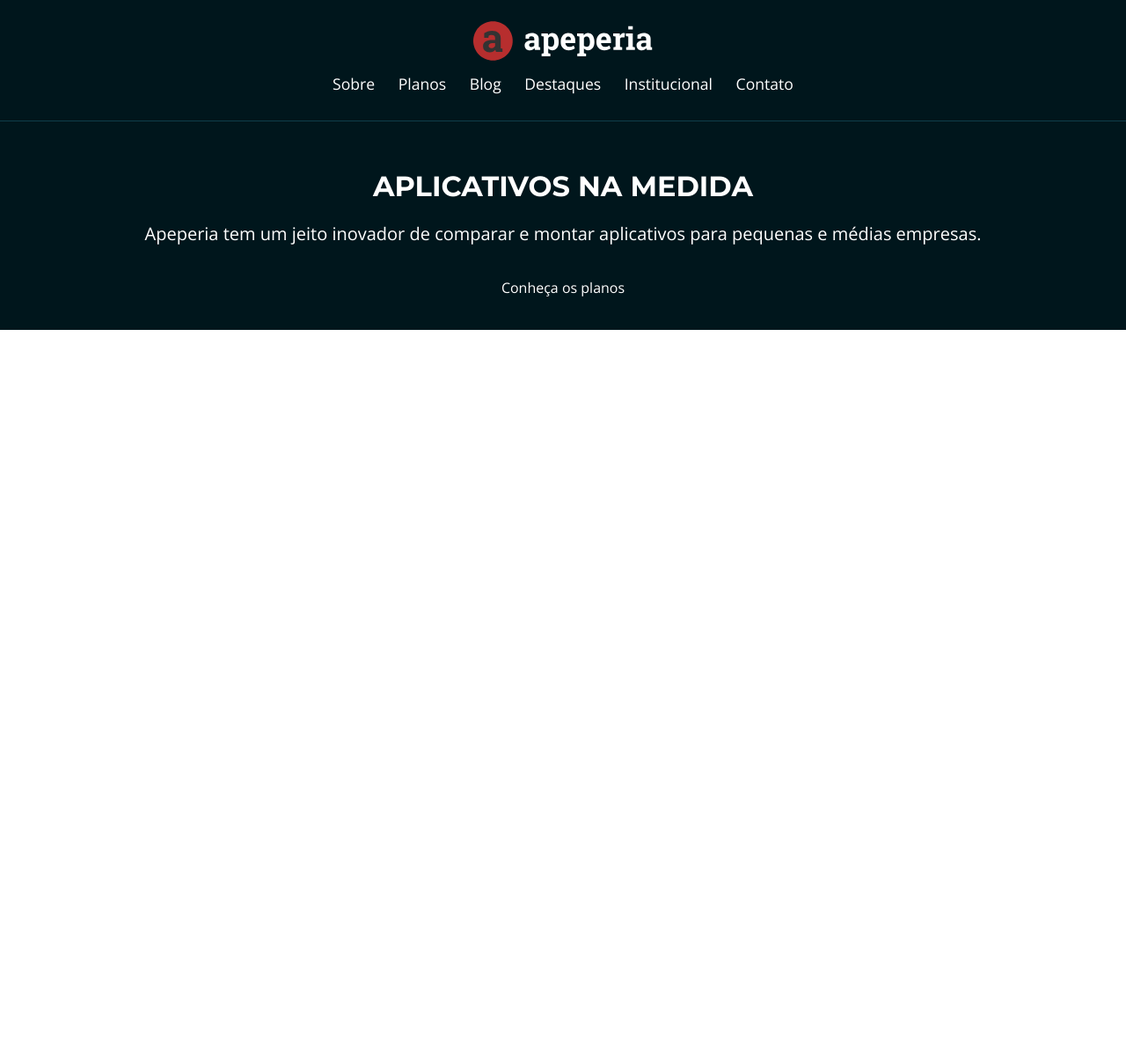
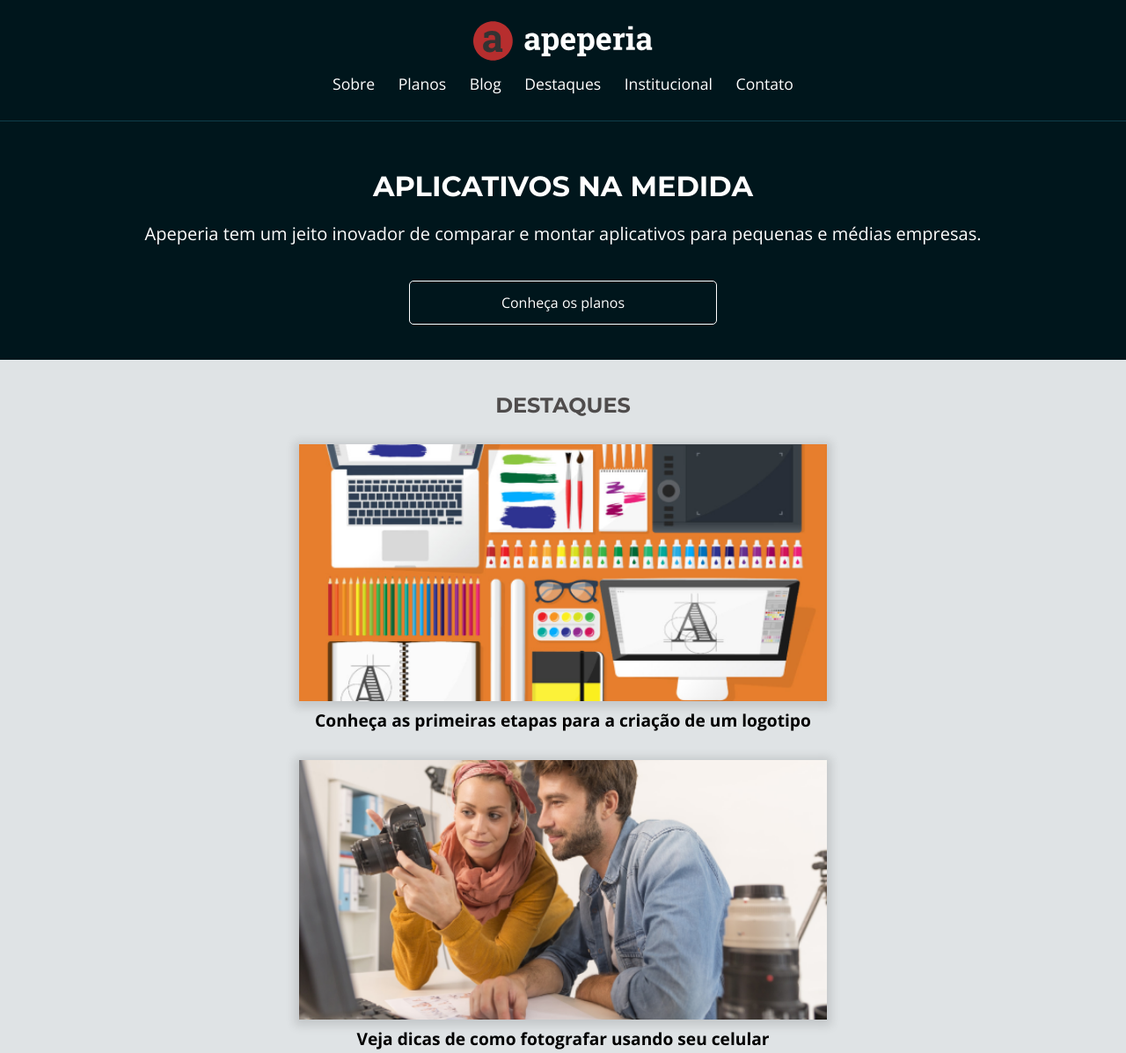
Before and after one commit to pwdbymoral/layouts-responsivos, a plain HTML site: page index.html in a window 1280 px wide. Shown: the top 1197 px of the page at 88% size. Before the commit the page ends 800 px from the top, so only its background shows below. Drawn offline with nearby package versions, Linux system fonts and the light colour scheme.

Commit message:
added destaques section

```diff
--- a/css/base.css
+++ b/css/base.css
@@ -1,3 +1,45 @@
+:root {
+    --branco: #FFF;
+    --azul-claro: #DFE3E5;
+    --vermelho-forte: #B72E2E;
+    --cinza-escuro: #4F4C4C;
+    --cinza-claro: #F7F4F4;
+    --cinza-medio: #D9D9D9;
+
+    --fonte-link: #0084FF;
+    --fonte-cinza: #666;
+    --borda-cabecalho-mobile: #103D4A;
+    --bg-rodape: #333;
+    --bg-chamada-mobile: #00161C;
+
+    --planos-cartao-start: #56CCF2;
+    --planos-cartao-ultra: #B04CD9;
+    --planos-cartao-mega: #E33B3B;
+
+    --montserrat:
+    'Montserrat', sans-serif;
+}
+
 body {
     font-family: "Open Sans", sans-serif;
 }
+
+.container {
+    padding: 0 6%;
+}
+
+.botao {
+    text-align: center;
+
+    display: block;
+
+    width: 100%;
+    max-width: 350px;
+
+    box-sizing: border-box;
+
+    padding: 1rem 2rem;
+
+    border: 1px solid var(--branco);
+    border-radius: 5px;
+}
--- a/css/cabecalho.css
+++ b/css/cabecalho.css
@@ -1,5 +1,5 @@
 .cabecalho {
-    color: #FFF;
+    color: var(--branco);
 
     width: 100%;
 
@@ -12,7 +12,7 @@
     padding-top: .75rem;
     padding-bottom: .75rem;
 
-    border-bottom: 1px solid #103D4A;
+    border-bottom: 1px solid var(--borda-cabecalho-mobile);
 
     position: absolute;
 }
--- a/css/chamada.css
+++ b/css/chamada.css
@@ -3,17 +3,17 @@
     flex-direction: column;
     align-items: center;
 
-    color: #FFF;
+    color: var(--branco);
     text-align: center;
 
-    background-color: #00161C;
+    background-color: var(--bg-chamada-mobile);
 
     padding-top: 12.25rem;
     padding-bottom: 2.5rem;
 }
 
 .chamada__titulo {
-    font-family: 'Montserrat', serif;
+    font-family: var(--montserrat);
     font-size: 2rem;
     font-weight: 700;
     text-transform: uppercase;
--- /dev/null
+++ b/css/destaques.css
@@ -0,0 +1,48 @@
+.destaques {
+    background-color: var(--azul-claro);
+
+    padding-top: 2.5rem;
+    padding-bottom: 2rem;
+}
+
+.destaques__titulo {
+    color: var(--cinza-escuro);
+    font-weight: 700;
+    font-size: 1.5rem;
+    font-family: var(--montserrat);
+    text-transform: uppercase;
+    text-align: center;
+
+    margin-bottom: 2rem;
+}
+
+.destaques__painel {
+    display: flex;
+    flex-direction: column;
+    align-items: center;
+
+    margin-bottom: 2rem;
+}
+
+.destaques__painel-imagem {
+    width: 100vw;
+    max-width: 600px;
+
+    box-shadow: 0 2px 10px 5px #00000020;
+
+    margin-bottom: .5rem;
+}
+
+.destaques__painel-texto {
+    font-weight: 700;
+    font-size: 1.2rem;
+    line-height: normal;
+}
+
+.destaques__botao {
+    color: var(--vermelho-forte);
+
+    border-color: var(--vermelho-forte);
+
+    margin: 0 auto;
+}
--- a/index.html
+++ b/index.html
@@ -10,9 +10,10 @@
 		<link rel="stylesheet" href="css/base.css">
 		<link rel="stylesheet" href="css/cabecalho.css">
 		<link rel="stylesheet" href="css/chamada.css">
+		<link rel="stylesheet" href="css/destaques.css">
 	</head>
 	<body>
-		<header class="cabecalho">
+		<header class="cabecalho container">
 			<img src="img/logo-apeperia.svg" alt="Logo da Apeperia" class="cabecalho__logo">
 			<nav class="cabecalho__navegacao">
 				<ul>
@@ -26,11 +27,28 @@
 			</nav>
 		</header>
 		<main>
-			<section class="chamada">
+			<section class="chamada container">
 				<h1 class="chamada__titulo">Aplicativos Na Medida</h1>
 				<p class="chamada__texto">Apeperia tem um jeito inovador de comparar e montar aplicativos para pequenas e médias empresas.</p>
-				<a href="#" class="chamada__botao">Conheça os planos</a>
+				<a href="#" class="chamada__botao botao">Conheça os planos</a>
 			</section>
+			<section class="destaques container">
+				<h2 class="destaques__titulo">Destaques</h2>
+				<a href="#">
+					<figure class="destaques__painel">
+						<img src="img/comecando-criar-logotipo.png" alt="Painel do post sobre criação de logotipo" class="destaques__painel-imagem">
+						<figcaption class="destaques__painel-texto">Conheça as primeiras etapas para a criação de um logotipo</figcaption>
+					</figure>
+				</a>
+				<a href="#">
+					<figure class="destaques__painel">
+						<img src="img/dicas-fotografia.png" alt="Painel do post sobre fotografia com celular" class="destaques__painel-imagem">
+						<figcaption class="destaques__painel-texto">Veja dicas de como fotografar usando seu celular</figcaption>
+					</figure>
+				</a>
+				<a href="#" class="destaques__botao botao">Receber destaques por email</a>
+			</section>
+
 		</main>
 	</body>
 </html>
```
